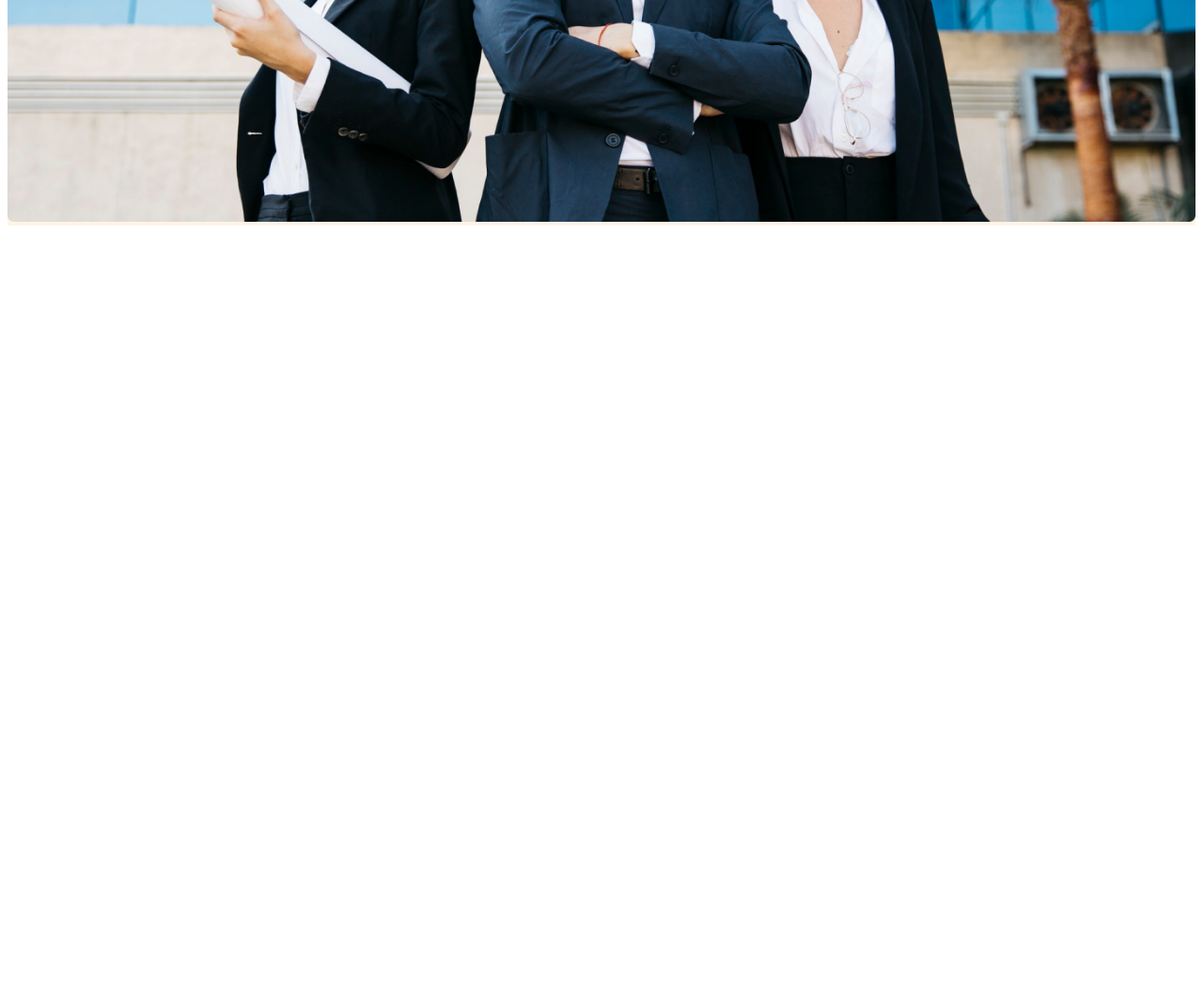
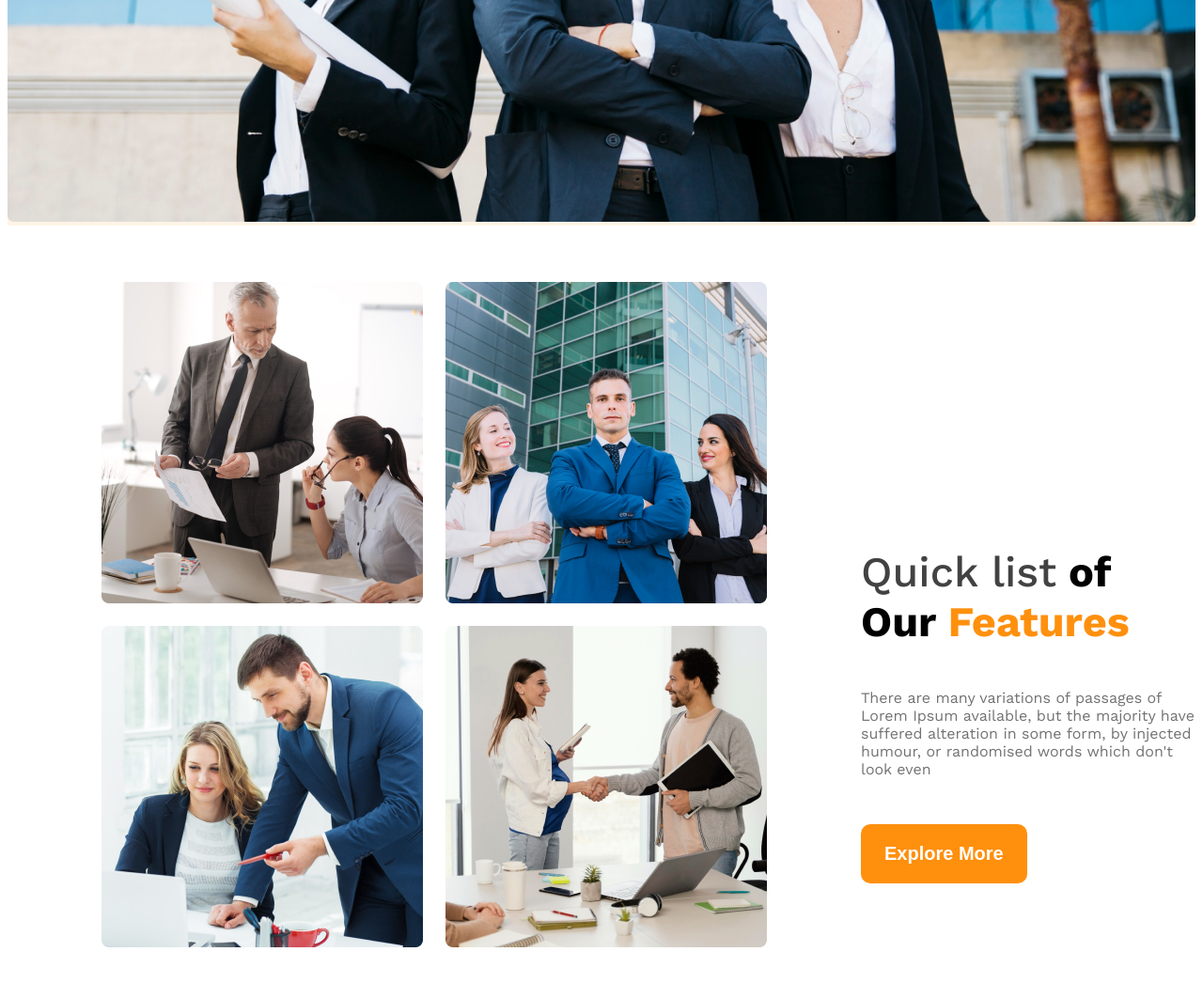
Before and after one commit to tassin-hassan/g3-website-task, a plain HTML site: page index.html in a window 1280 px wide. Shown: the part 928-1974 px from the top of the page at 94% size. Before the commit the page ends 1176 px from the top, so only its background shows below. Drawn offline with nearby package versions, Linux system fonts and the light colour scheme.

Commit message:
section second done

```diff
--- a/index.html
+++ b/index.html
@@ -32,6 +32,27 @@
 
 
     <main>
+      <!-- team-section -->
+<section class="team-section display-flex">
+<div class="team-img-container">
+<img src="./g3-architects-resources-main/images/team1.png" alt="">
+<img src="./g3-architects-resources-main/images/team2.png" alt="">
+<img src="./g3-architects-resources-main/images/team3.png" alt="">
+<img src="./g3-architects-resources-main/images/team4.png" alt="">
+</div>
+<div class="features-text-section">
+  <h3 class="features-title"> <span id="quick-list-01" class="text-gray">Quick list</span> of Our <span id="quick-list-02">Features</span></h3>
+  <p class="features-description">There are many variations of passages of Lorem Ipsum available, but the majority have suffered alteration in some form, by injected humour, or randomised words which don't look even</p>
+  <button class="btn-primary">Explore More</button>
+</div>
+</section>
+
+
+
+<!-- features will enjoy -->
+ <section>
+
+</section>
 
       </main>
 
--- a/styles.css/g3 website.css
+++ b/styles.css/g3 website.css
@@ -87,10 +87,67 @@ background-color: rgba(255, 144, 14, 0.1);
   width: 100%;
 }
 
+
+
+/* section 2 design here */
+
+.main{
+  max-width: 1440px;
+  margin: 0 auto;
+}
+
+main > section{
+  margin-top: 130px;
+}
+.team-section{
+  align-items: center;
+}
+
+.team-img-container{
+  display: grid;
+  grid-template-columns: repeat(2, 1fr);
+  gap: 24px;
+  margin: 100px;
+  margin-top: -70px;
+
+}
+
+.features-text-section{
+  max-width: 530px;
+}
+
+.features-title{
+  font-size: 45px;
+font-weight: 700;
+}
+
+.features-description{
+  font-size: 16px;
+font-weight: 400;
+margin-bottom: 49px;
+color:#727272;
+}
+
+
+#quick-list-02{
+  color: #FF900E;
+}
+
+#quick-list-01{
+  font-weight: 500 ;
+}
+
 /* responsive media query */
 
 @media screen and (max-width:576px) {
-.navbar .nav-links{
+.navbar
+.nav-links
+.team-section {
   flex-direction: column;
 }
+
+.team-img-container{
+  grid-template-columns:  repeat(1, 1fr);
 }
+
+}
```
